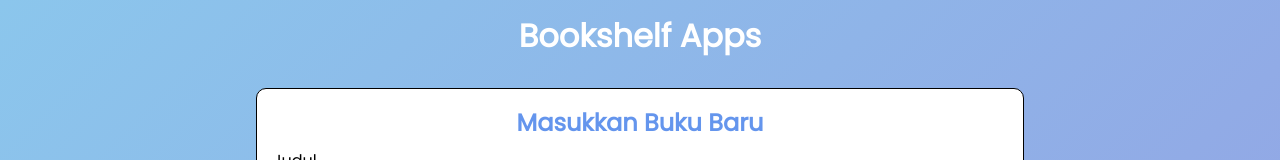
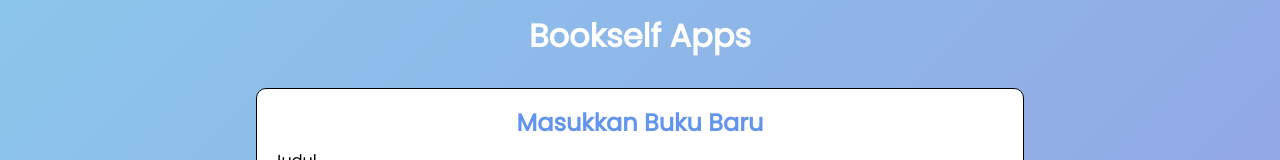
Before and after one commit to yoelsteadyv/Submission-Aplikasi-Pengelolaan-Data-Menggunakan-DOM-dan-Web-Storage, a plain HTML site: page index.html in a window 1280 px wide. Shown: the top 160 px of the page. Drawn offline with nearby package versions, Linux system fonts and the light colour scheme.

```diff
--- a/index.html
+++ b/index.html
@@ -21,7 +21,7 @@
 
 <body>
   <header class="head_bar">
-    <h1 class="head_bar__title" style="pointer-events: none;">Bookshelf Apps</h1>
+    <h1 class="head_bar__title" style="pointer-events: none;">Bookself Apps</h1>
   </header>
   <main>
     <section class="input_section">
```
